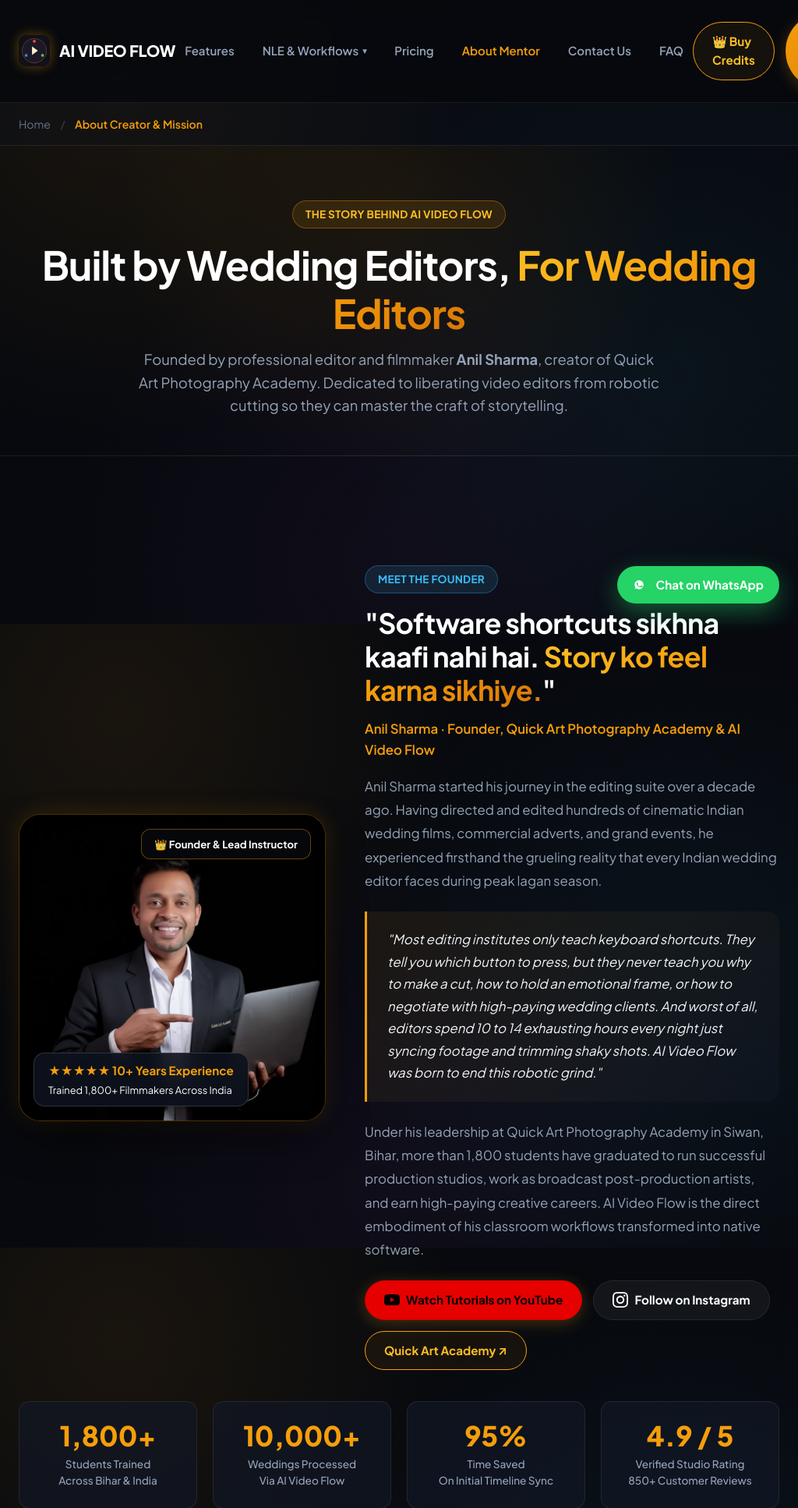
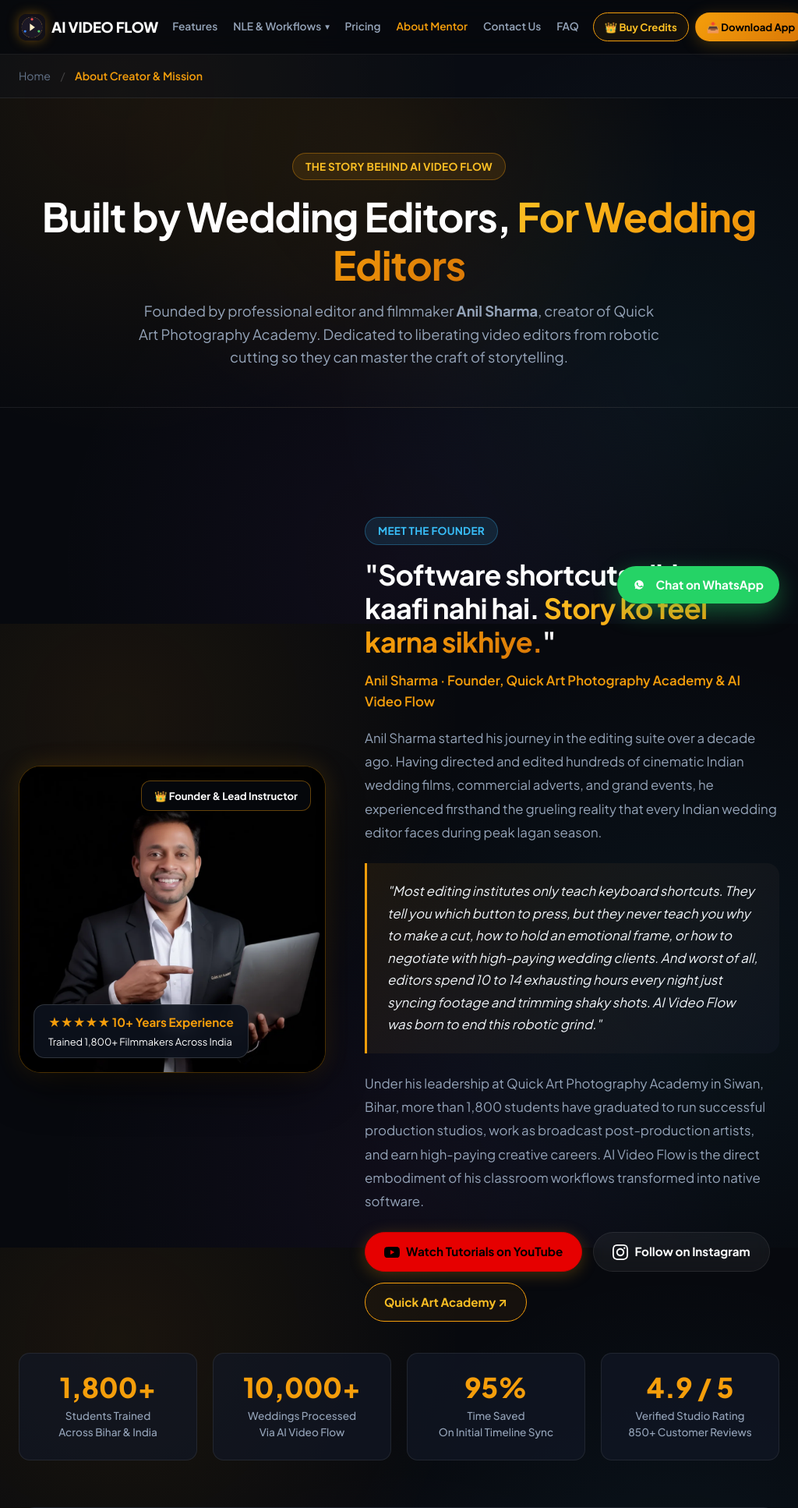
Before and after one commit to sharmaeditoranil/Ai-Video-Flow-Front, a PHP site: page /about.html in a window 1024 px wide. Shown: the top 1934 px of the page at 78% size. Run offline with PHP 8.4, Linux system fonts and the light colour scheme.

Commit message:
fix(header): prevent header buttons from wrapping into multi-line circles, add desktop responsiveness

```diff
--- a/css/style.css
+++ b/css/style.css
@@ -260,7 +260,15 @@
 .nav-actions {
   display: flex;
   align-items: center;
-  gap: 14px;
+  gap: 10px;
+  flex-shrink: 0;
+}
+
+.nav-actions .btn {
+  padding: 8px 18px;
+  font-size: 0.88rem;
+  white-space: nowrap !important;
+  flex-shrink: 0;
 }
 
 /* Buttons */
@@ -277,6 +285,8 @@
   cursor: pointer;
   transition: all 0.25s cubic-bezier(0.4, 0, 0.2, 1);
   border: 1px solid transparent;
+  white-space: nowrap !important;
+  flex-shrink: 0;
 }
 
 .btn-primary {
@@ -1640,7 +1650,38 @@
 }
 
 .mobile-drawer-cta {
-  display: none;
+  display: none !important;
+}
+
+/* Responsive Desktop Header Optimization (prevents button wrapping and squishing) */
+@media (max-width: 1220px) and (min-width: 993px) {
+  .nav-wrapper {
+    gap: 10px;
+  }
+  .nav-links {
+    gap: 4px;
+  }
+  .nav-links > li > a {
+    padding: 6px 8px;
+    font-size: 0.86rem;
+  }
+  .nav-actions {
+    gap: 8px;
+  }
+  .nav-actions .btn {
+    padding: 7px 14px;
+    font-size: 0.82rem;
+  }
+  .brand-logo {
+    gap: 8px;
+  }
+  .brand-logo img {
+    width: 34px;
+    height: 34px;
+  }
+  .brand-name {
+    font-size: 1.15rem;
+  }
 }
 
 @media (max-width: 992px) {
```
